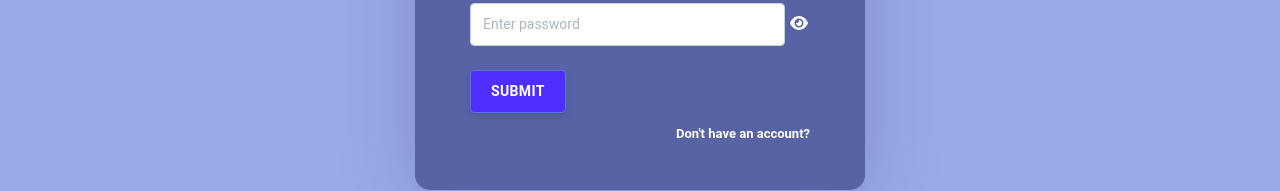
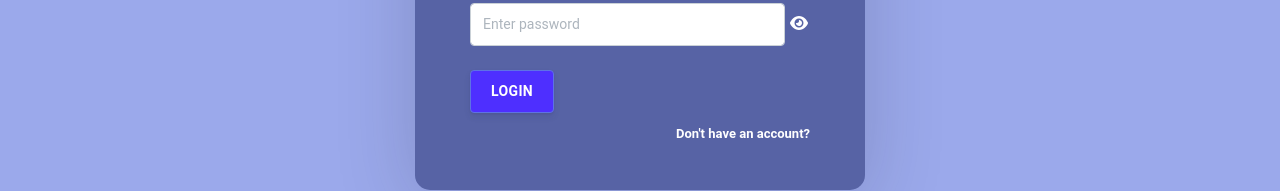
Before and after one commit to haekal-alg/PassGuard, a React (Create React App) app in the folder client/: page /login in a window 1280 px wide. Shown: the part 407-598 px from the top of the page. Built offline with nearby package versions, Linux system fonts and the light colour scheme.

Commit message:
fix user feedback in login button

```diff
--- a/client/src/components/Authentication/NewLogin.js
+++ b/client/src/components/Authentication/NewLogin.js
@@ -173,17 +173,14 @@ function NewLogin() {
             </div>
 
             <div className="d-grid">
-              <button
-                type="submit"
+              <input
+                type="button"
                 className="btn btn-primary"
                 value={isLoading ? "Logging in..." : "Login"}
-                // className={isLoading ? "loginButtonLoading" : "loginButton"}
                 onClick={loginHandler}
                 disabled={isLoading ? true : false}
                 style={{ background: "#4e2fff" }}
-              >
-                Submit
-              </button>
+              />
             </div>
             <p
               style={{ color: "white", fontWeight: "bold" }}
--- a/client/src/components/Authentication/NewRegister.js
+++ b/client/src/components/Authentication/NewRegister.js
@@ -246,8 +246,6 @@ function SignUp() {
                 disabled={isLoading ? true : false}
                 style={{ background: "#4e2fff" }}
               />
-              {/* Sign Up
-              </button> */}
             </div>
             <p
               className="forgot-password text-right"
```
